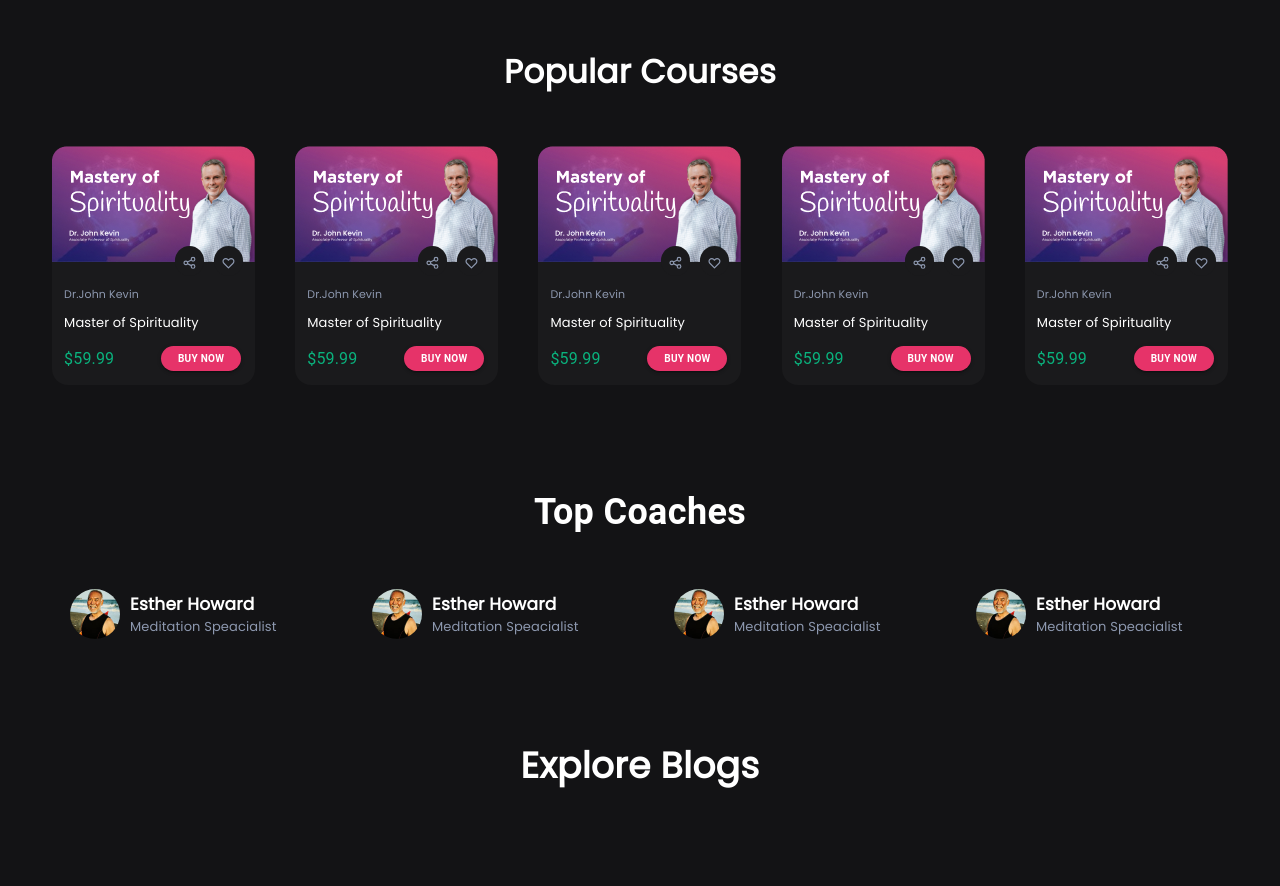
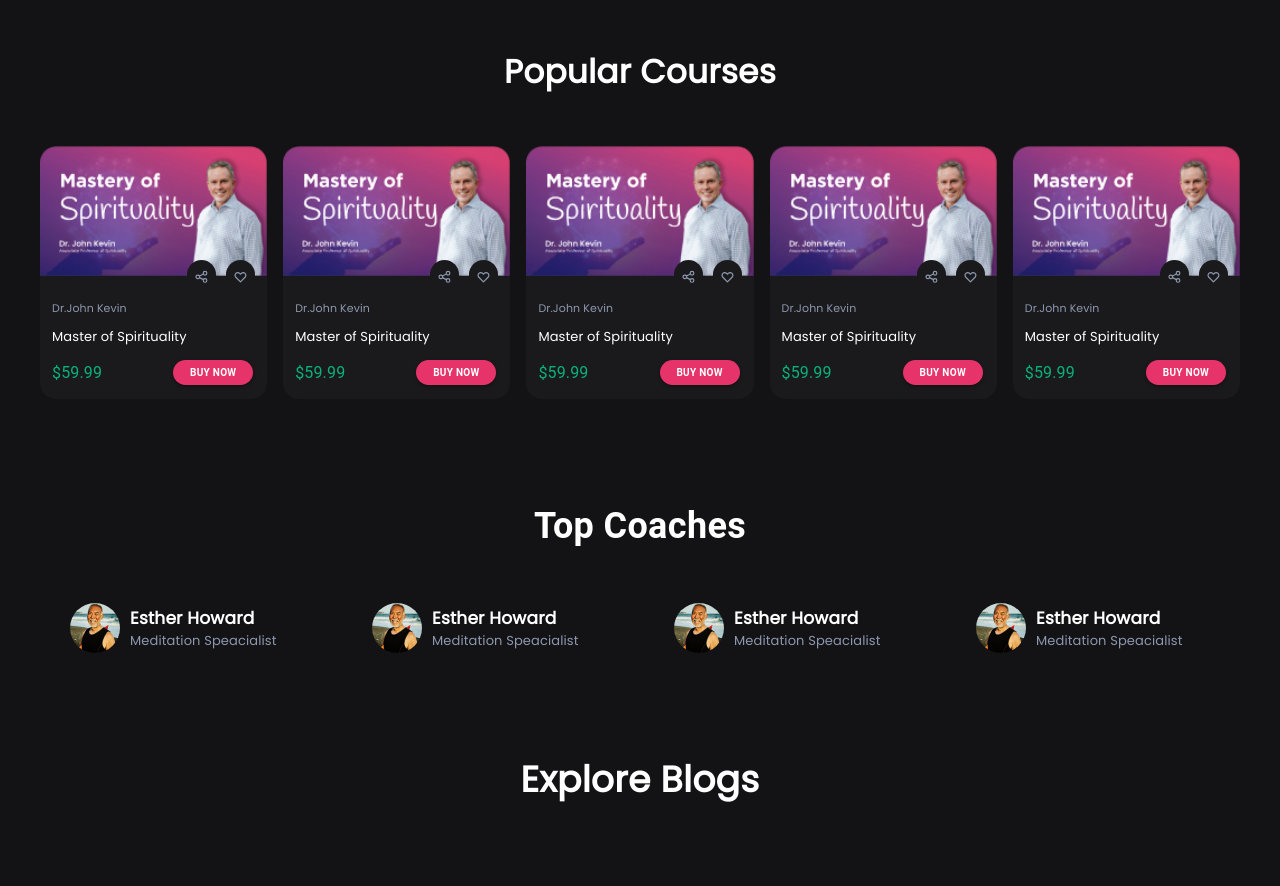
Before and after one commit to saadwaqas688/Evolove, a React (Create React App) app: page / in a window 1280 px wide. Shown: the part 1300-2186 px from the top of the page. Built offline with nearby package versions, Linux system fonts and the light colour scheme.

Commit message:
minor changes

```diff
--- a/src/Components/Containers/Auth/HomeOnBoarding/PopularCoursesHome/PopularCoursesHomeMain/PopularCoursesHomeMain.jsx
+++ b/src/Components/Containers/Auth/HomeOnBoarding/PopularCoursesHome/PopularCoursesHomeMain/PopularCoursesHomeMain.jsx
@@ -13,19 +13,19 @@ const PopularCoursesHome = () => {
        Popular Courses
       </Typography>
     <Grid container spacing={2} sx={{ paddingTop: "50px",paddingBottom:"50px"}}>
-    <Grid item xs={12}  md={2.4} style={{display:'flex',alignItems:"center",justifyContent:'center',flexDirection:"column"}}>
+    <Grid item xs={12}  md={2.4} >
     <HomeCourseCard/>
       </Grid>
-      <Grid item xs={12}  md={2.4} style={{display:'flex',alignItems:"center",justifyContent:'center',flexDirection:"column"}}>
+      <Grid item xs={12}  md={2.4} >
     <HomeCourseCard/>
       </Grid>
-      <Grid item xs={12}  md={2.4} style={{display:'flex',alignItems:"center",justifyContent:'center',flexDirection:"column"}}>
+      <Grid item xs={12}  md={2.4} >
     <HomeCourseCard/>
       </Grid>
-      <Grid item xs={12}  md={2.4} style={{display:'flex',alignItems:"center",justifyContent:'center',flexDirection:"column"}}>
+      <Grid item xs={12}  md={2.4} >
     <HomeCourseCard/>
       </Grid>
-      <Grid item xs={12}  md={2.4} style={{display:'flex',alignItems:"center",justifyContent:'center',flexDirection:"column"}}>
+      <Grid item xs={12}  md={2.4} >
     <HomeCourseCard/>
       </Grid>
 
```
